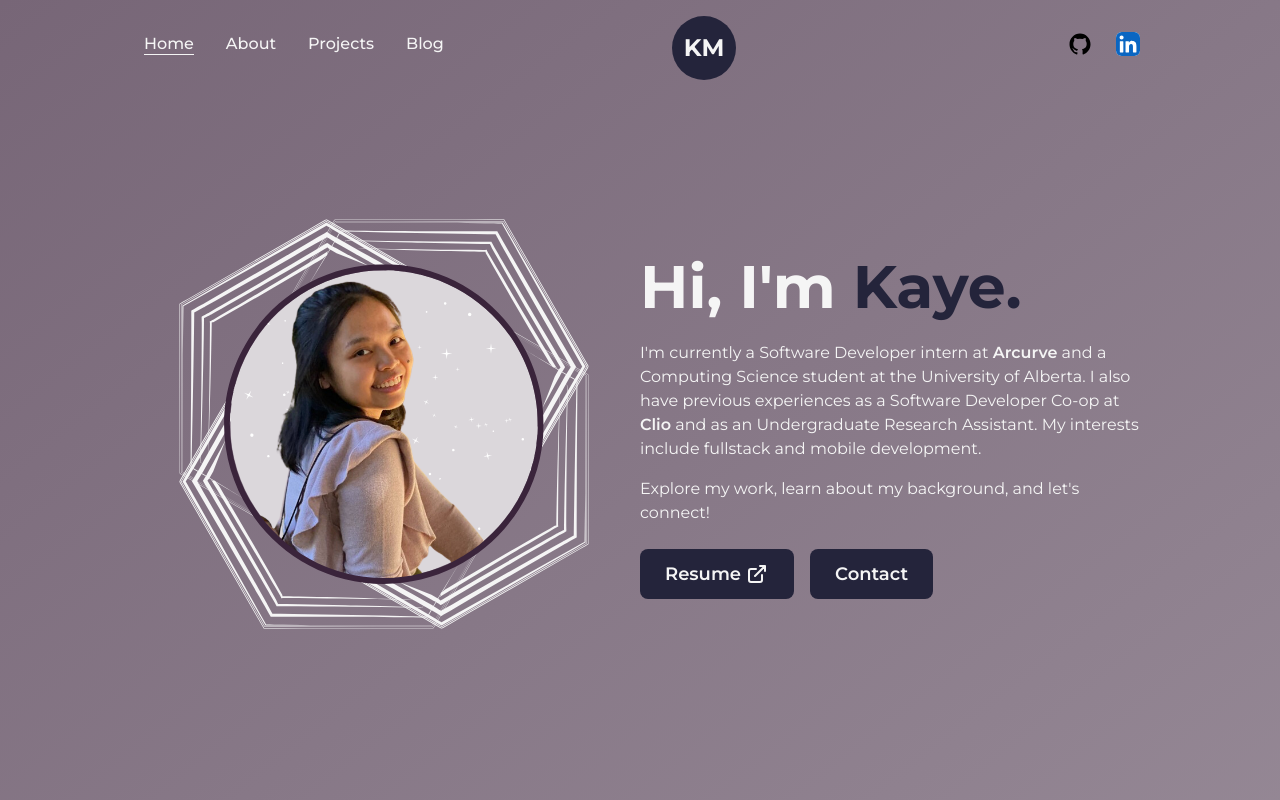
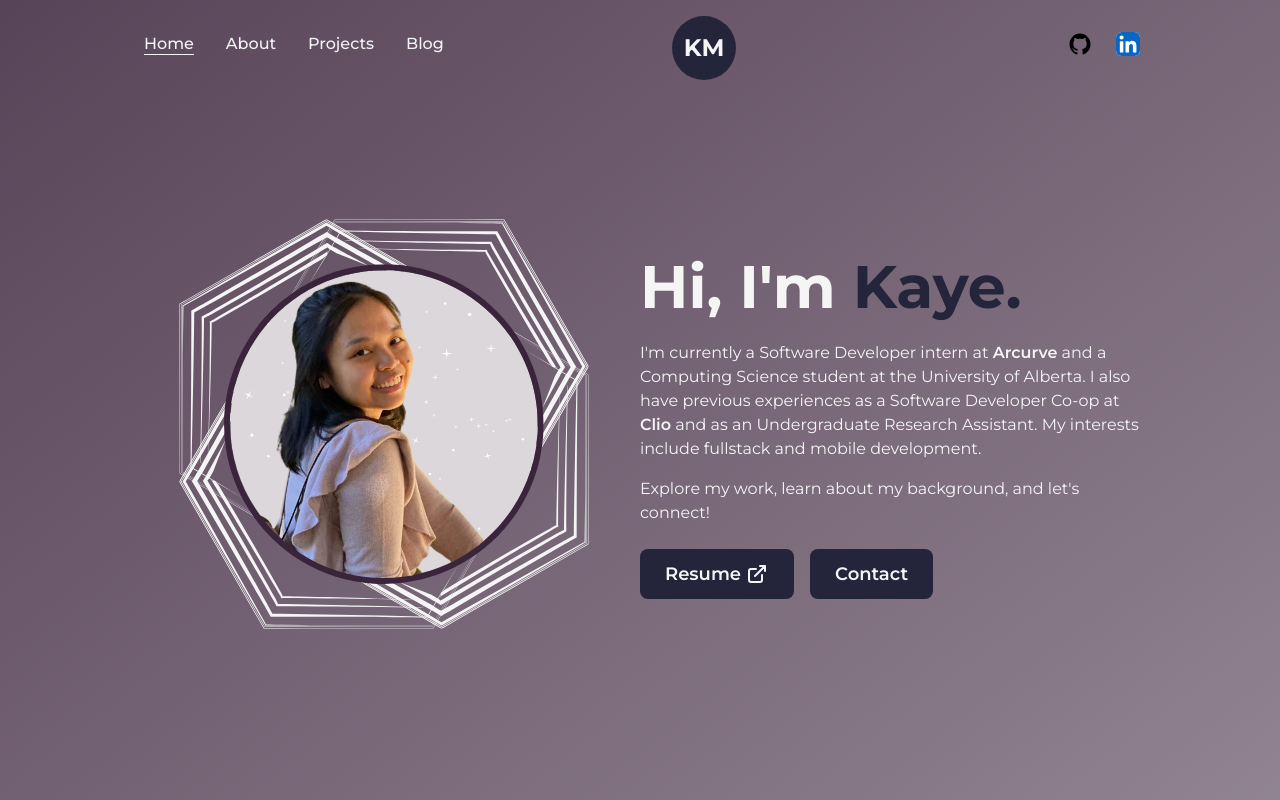
Before and after one commit to kaynzhel/kaynzhel.github.io, a Next.js app: page / in a window 1280 px wide. Shown: the top 800 px of the page. Built offline with nearby package versions, Linux system fonts and the light colour scheme.

Commit message:
updated bg color

```diff
--- a/app/globals.css
+++ b/app/globals.css
@@ -27,5 +27,5 @@ body {
       transparent,
       rgb(var(--background-light-3-rgb))
     )
-    rgb(var(--background-light-4-rgb));
+    rgb(var(--background-light-5-rgb));
 }
```
